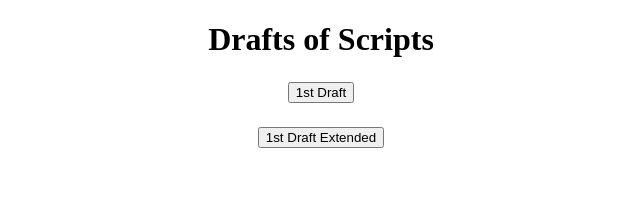
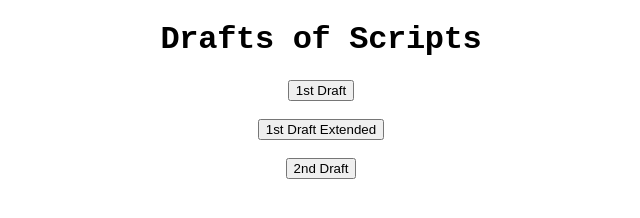
Before and after one commit to Reave2323/Scripts-drafts-website, a plain HTML site: page index.html in a window 1280 px wide. Shown: the whole page, without its empty margins (319-959 px from the left). Drawn offline with Linux system fonts and the light colour scheme.

Commit message:
Add files via upload

```diff
--- a/index.html
+++ b/index.html
@@ -1,5 +1,5 @@
 <!DOCTYPE html>
-<title>Index</title>
+<title>Home</title>
 <head>
     <script>
         function Draft1(){
@@ -7,6 +7,9 @@
         }
         function Draft1Extended(){
             window.location="Draft1Extended.html"
+        }
+        function Draft2(){
+            window.location="Draft2.html"
         }
     </script>
     <style>
@@ -17,18 +20,23 @@
 
         .Container {
             text-align: center;
+        }
+        body {
             font-size: larger;
         }
 
     </style>
 </head>
-<body>
+<body style="font-family:'Courier New'; font-size:12pt; font-weight:400; font-style:normal; letter-spacing:-0.02em;">
     <h1>Drafts of Scripts</h1>
     <div class="Container">
     <button name="Selection" type="Button" onclick="Draft1()">1st Draft</button>
     <br>
     <br>
     <button name="Selection" type="Button" onclick="Draft1Extended()">1st Draft Extended</button>
+    <br>
+    <br>
+    <button name="Selection" type="Button" onclick="Draft2()">2nd Draft</button>
     </div>
     <noscript>
         Your browser doesn't allow for the use of javascript please either enable java script or switch browsers
```
